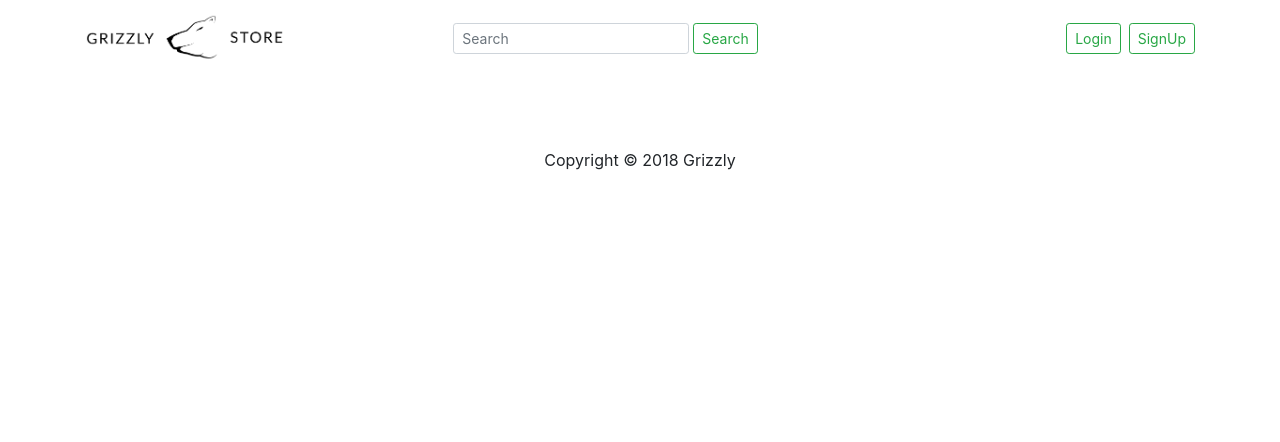
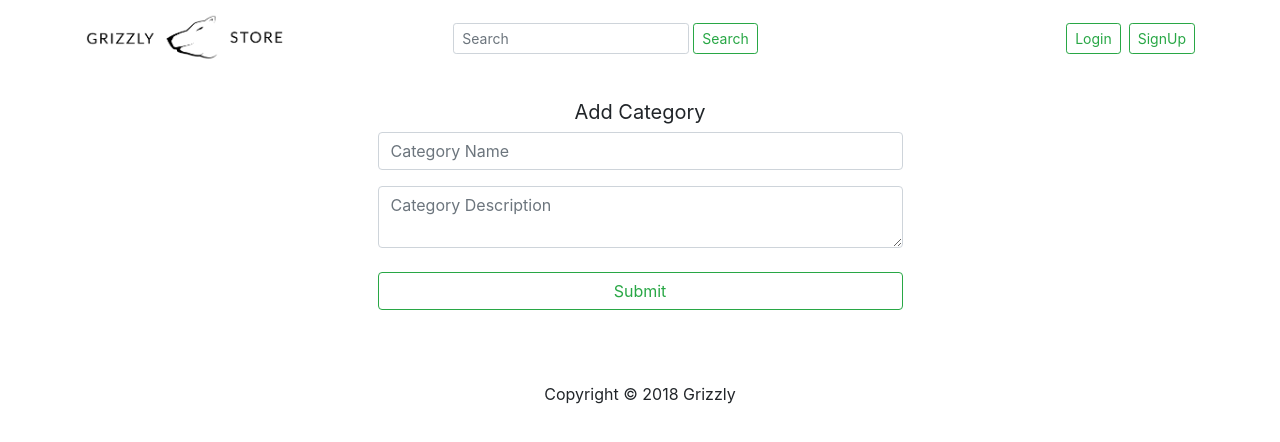
Before and after one commit to CognizantGrads-TeamALT/grizzly-frontend, a React (Create React App) app: page /category/new in a window 1280 px wide. Shown: the top 442 px of the page. Built offline with nearby package versions, Linux system fonts and the light colour scheme.

Commit message:
add CategoryForm

```diff
--- a/src/App.js
+++ b/src/App.js
@@ -12,6 +12,7 @@ import AdminPortal from "./components/portal/AdminPortal";
 import VendorPortal from "./components/portal/VendorPortal";
 //import PrivateRoute from "./components/common/PrivateRoute";
 import NotFound from "./components/not-found/NotFound";
+import CategoryForm from "./components/portal/categories/CategoryForm";
 
 class App extends Component {
   render() {
@@ -27,6 +28,7 @@ class App extends Component {
               <Route exact path="/not-found" component={NotFound} />
               <Route exact path="/adminportal" component={AdminPortal} />
               <Route exact path="/vendorportal" component={VendorPortal} />
+              <Route exact path="/category/new" component={CategoryForm} />
               {/* <Switch>
                 <PrivateRoute exact path="/portal" component={Portal} />
               </Switch> */}
--- a/src/components/portal/categories/Categories.js
+++ b/src/components/portal/categories/Categories.js
@@ -1,18 +1,18 @@
 import React, { Component } from "react";
 import { connect } from "react-redux";
 import SearchSort from "../common/SearchSort";
-
+import { Link } from "react-router-dom";
 class Categories extends Component {
   render() {
     return (
       <div>
         <SearchSort />
-        <button
+        <Link
           className="btn btn-outline-success btn-sm ml-sm-2 mr-sm-2"
-          type="submit"
+          to="/category/new"
         >
           Add Category
-        </button>
+        </Link>
         <table className="table table-sm table-hover">
           <thead>
             <tr>
--- /dev/null
+++ b/src/components/portal/categories/CategoryForm.js
@@ -0,0 +1,85 @@
+import React, { Component } from "react";
+import PropTypes from "prop-types";
+import { connect } from "react-redux";
+import { withRouter } from "react-router-dom";
+import TextFieldGroup from "../../common/TextFieldGroup";
+import TextAreaFieldGroup from "../../common/TextAreaFieldGroup";
+
+class CategoryForm extends Component {
+  constructor() {
+    super();
+    this.state = {
+      catname: "",
+      description: ""
+    };
+
+    this.onChange = this.onChange.bind(this);
+    this.onSubmit = this.onSubmit.bind(this);
+  }
+
+  // componentDidMount() {
+  //   if (this.props.auth.isAuthenticated) {
+  //     this.props.history.push("/portal");
+  //   }
+  // }
+
+  // componentWillReceiveProps(nextProps) {
+  //   if (nextProps.auth.isAuthenticated) {
+  //     this.props.history.push("/portal");
+  //   }
+  // }
+
+  onChange(e) {
+    this.setState({ [e.target.name]: e.target.value });
+  }
+
+  onSubmit(e) {
+    e.preventDefault();
+  }
+
+  render() {
+    return (
+      <div className="login">
+        <div className="container">
+          <div className="row">
+            <div className="col-md-6 m-auto">
+              <h3 className="lead text-center">
+                <strong>Add Category</strong>
+              </h3>
+              <form onSubmit={this.onSubmit}>
+                <TextFieldGroup
+                  placeholder="Category Name"
+                  name="catname"
+                  type="catname"
+                  value={this.state.catname}
+                  onChange={this.onChange}
+                />
+                <TextAreaFieldGroup
+                  placeholder="Category Description"
+                  name="description"
+                  type="description"
+                  value={this.state.description}
+                  onChange={this.onChange}
+                />
+                <input
+                  type="submit"
+                  className="btn btn-outline-success btn-block mt-4"
+                />
+              </form>
+            </div>
+          </div>
+        </div>
+      </div>
+    );
+  }
+}
+
+CategoryForm.propTypes = {
+  auth: PropTypes.object.isRequired
+};
+
+const mapStateToProps = state => ({
+  auth: state.auth
+});
+
+export default connect(mapStateToProps)(withRouter(CategoryForm));
```
